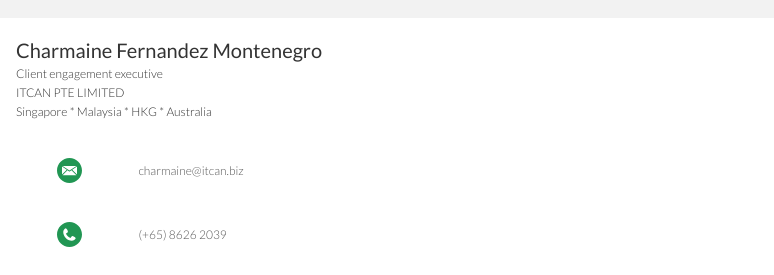
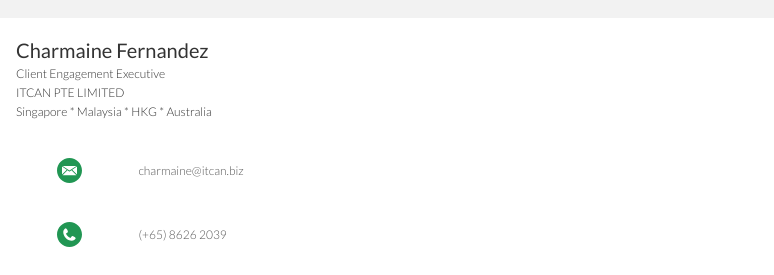
Before and after one commit to ITCANNAMECARD/CHARMAINE, a plain HTML site: page index.html in a window 1280 px wide. Shown: the part 222-497 px from the top of the page, 0-774 px from the left. Drawn offline with Linux system fonts and the light colour scheme; a web font is replaced by a local one.

Commit message:
Update index.html

```diff
--- a/index.html
+++ b/index.html
@@ -25,8 +25,8 @@
 		<div class="container">
 			<div class="row name-title-company">
 				<div class="col is-6">
-					<p class="text-name">Charmaine Fernandez Montenegro</p>
-					<p class="text-title-company">Client engagement executive</p>
+					<p class="text-name">Charmaine Fernandez </p>
+					<p class="text-title-company">Client Engagement Executive</p>
 					<p class="text-title-company">ITCAN PTE LIMITED</p>
 					<p class="text-title-company">Singapore	*	Malaysia	*	HKG	*	Australia
 				</div>
```
